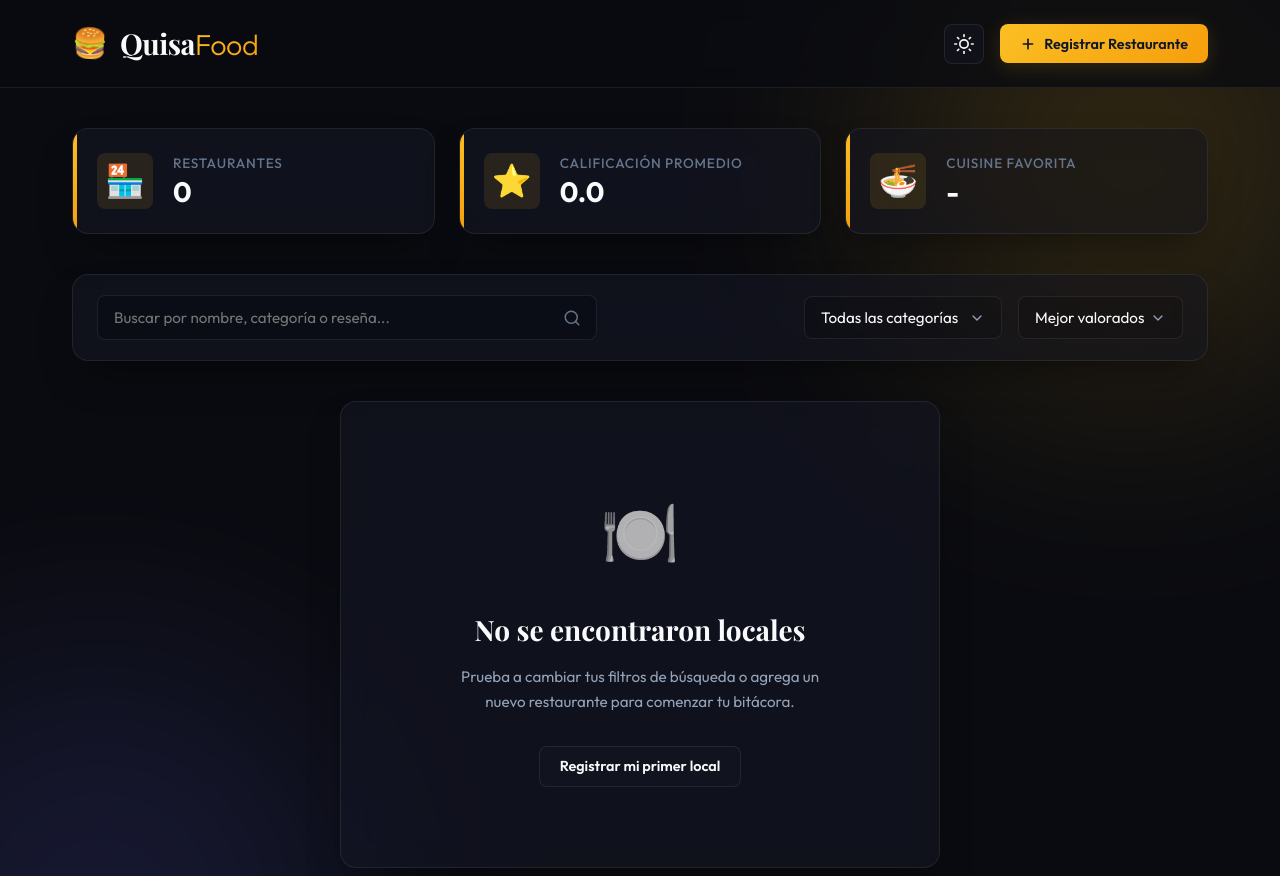
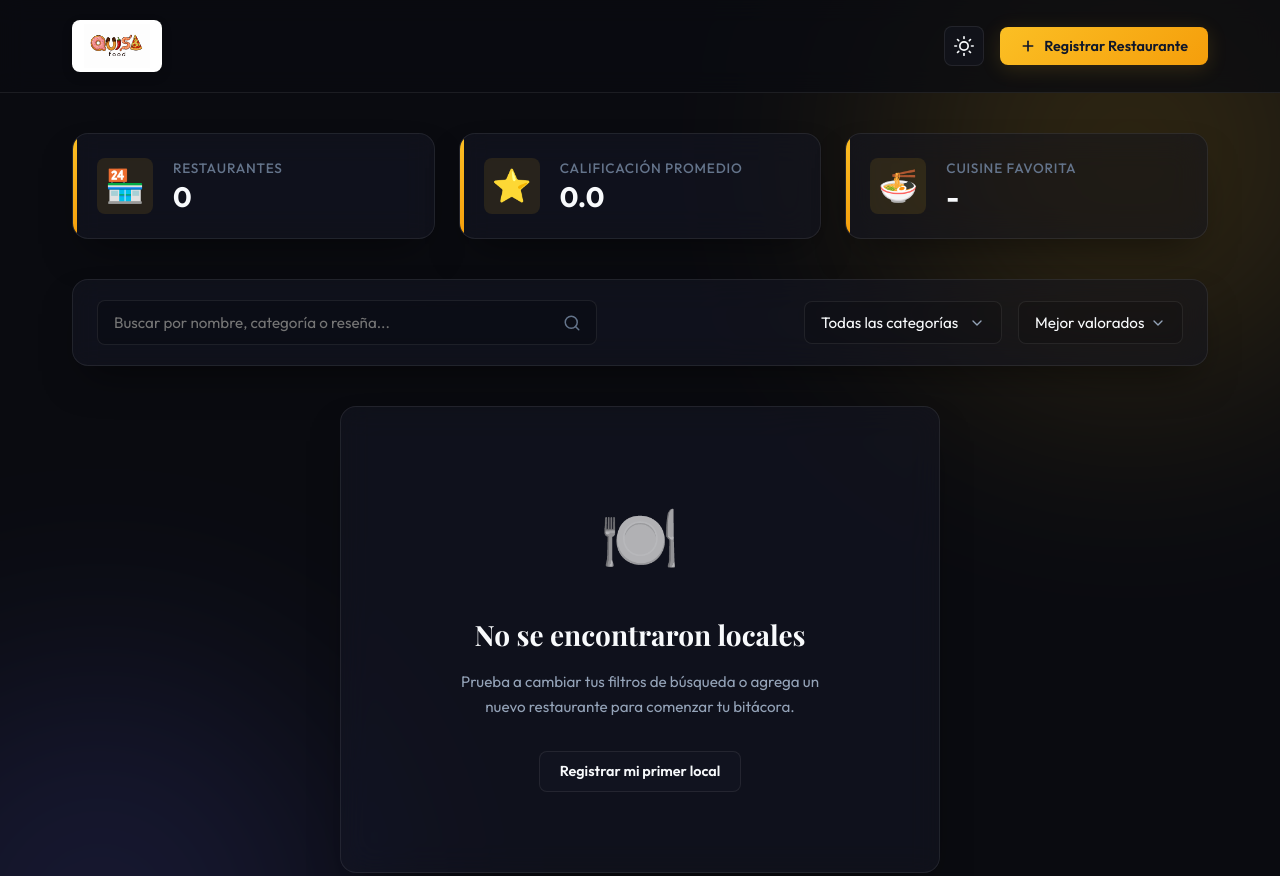
Before and after one commit to DanielS9843/QuisaFood, a website: page public/index.html in a window 1280 px wide. Shown: the top 876 px of the page. Drawn offline with nearby package versions, Linux system fonts and the light colour scheme; no server answers; a web font is replaced by a local one.

Commit message:
style: replace header logo with graphical image badge logo

```diff
--- a/public/index.html
+++ b/public/index.html
@@ -19,8 +19,9 @@
   <header class="app-header">
     <div class="header-container">
       <div class="logo-area">
-        <span class="logo-icon">🍔</span>
-        <h1 class="logo-title">Quisa<span>Food</span></h1>
+        <a href="/" class="logo-link" aria-label="QuisaFood Inicio">
+          <img src="logo.png" alt="QuisaFood Logo" class="logo-img">
+        </a>
       </div>
       <div class="header-actions">
         <button id="theme-toggle" class="btn-icon" aria-label="Cambiar tema">
--- a/public/styles.css
+++ b/public/styles.css
@@ -171,28 +171,27 @@ body.light-theme .bg-glow {
 .logo-area {
   display: flex;
   align-items: center;
-  gap: 0.75rem;
-}
-
-.logo-icon {
-  font-size: 1.8rem;
-  animation: float 4s ease-in-out infinite;
-}
-
-.logo-title {
-  font-family: var(--font-serif);
-  font-size: 1.8rem;
-  font-weight: 700;
-  letter-spacing: -0.5px;
-  color: var(--text-primary);
-}
-
-.logo-title span {
-  font-family: var(--font-sans);
-  font-weight: 300;
-  background: var(--accent-gradient);
-  -webkit-background-clip: text;
-  -webkit-text-fill-color: transparent;
+}
+
+.logo-link {
+  display: block;
+  text-decoration: none;
+  transition: transform var(--transition-fast);
+}
+
+.logo-link:hover {
+  transform: scale(1.04);
+}
+
+.logo-img {
+  height: 52px;
+  width: auto;
+  object-fit: contain;
+  background: #ffffff;
+  padding: 0.25rem 0.75rem;
+  border-radius: var(--radius-sm);
+  box-shadow: 0 4px 12px rgba(0, 0, 0, 0.12);
+  display: block;
 }
 
 .header-actions {
@@ -1447,11 +1446,10 @@ body.light-theme .toast {
   .header-container {
     padding: 1rem;
   }
-  .logo-title {
-    font-size: 1.4rem;
-  }
-  .logo-icon {
-    font-size: 1.4rem;
+  .logo-img {
+    height: 42px;
+    padding: 0.15rem 0.5rem;
+    border-radius: 6px;
   }
   .btn {
     padding: 0.5rem 0.85rem;
```
Also changed, not shown: public/logo.png (added).
